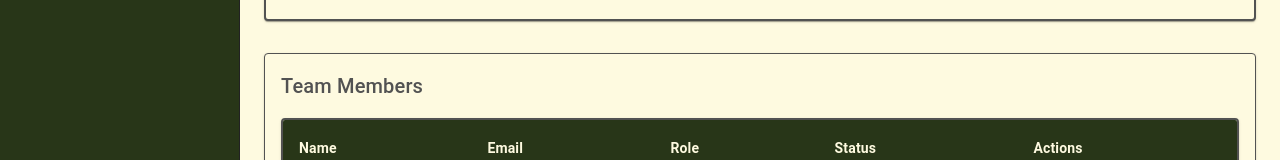
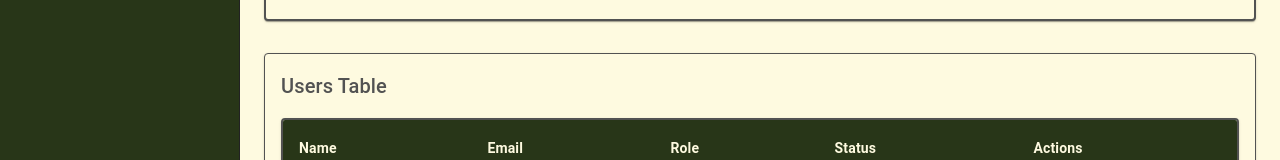
Before and after one commit to Mathabo-41/Toro_Track, a Next.js app: page /dashboard/admin/users in a window 1280 px wide. Shown: the part 411-571 px from the top of the page. Built offline with nearby package versions, Linux system fonts and the light colour scheme; no server answers.

Commit message:
Renamed 'Team Member' table to 'Users Table'

```diff
--- a/src/app/dashboard/admin/users/UsersContent.js
+++ b/src/app/dashboard/admin/users/UsersContent.js
@@ -307,7 +307,7 @@ export default function TeamsAndUsers() {
         <Card sx={styles.usersCard}>
           <CardContent>
             <Typography variant="h6" sx={styles.usersCardHeader}>
-              Team Members
+              Users Table
             </Typography>
             <TableContainer component={Paper} sx={styles.tableContainer}>
               <Table>
```
